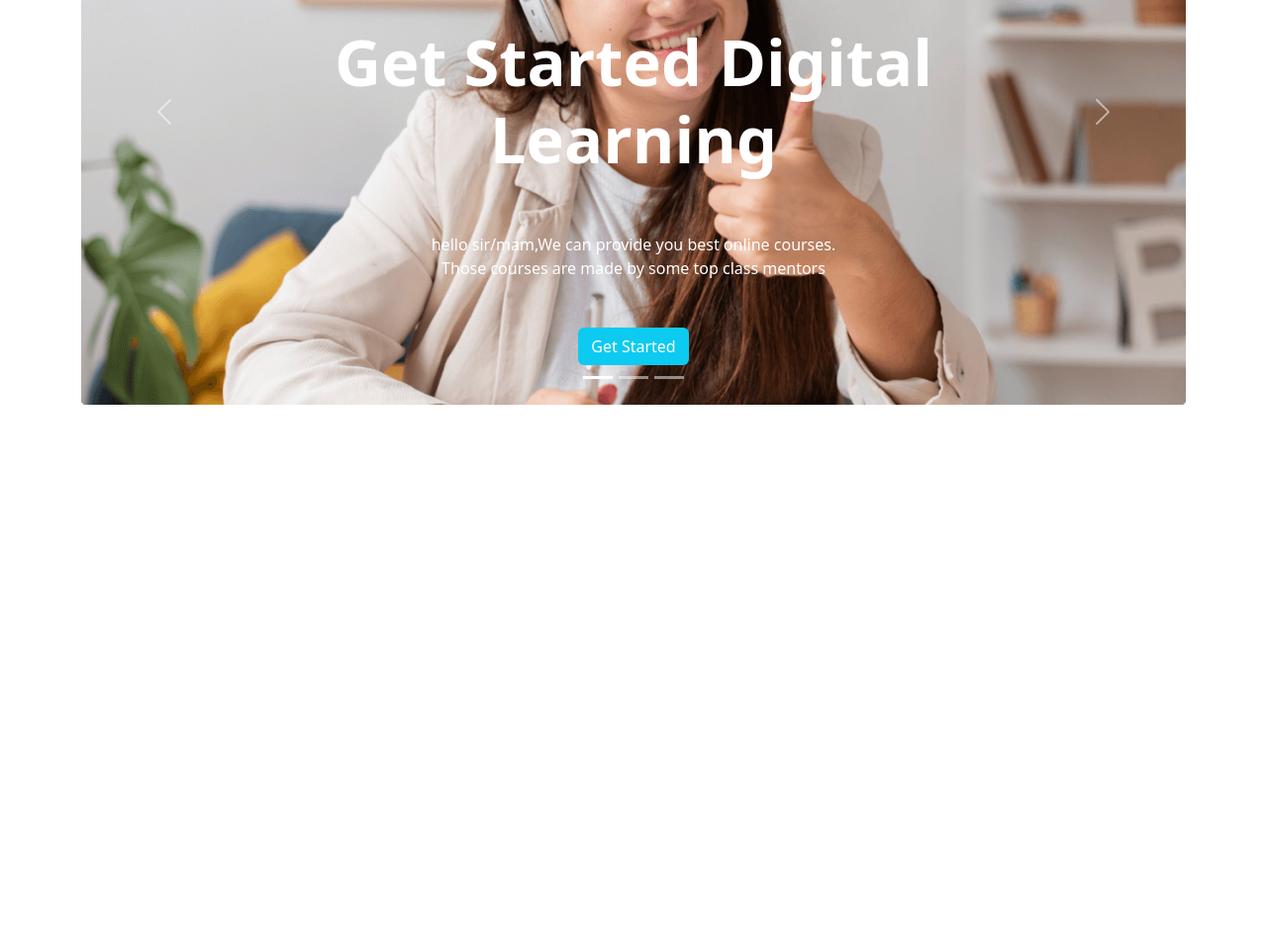
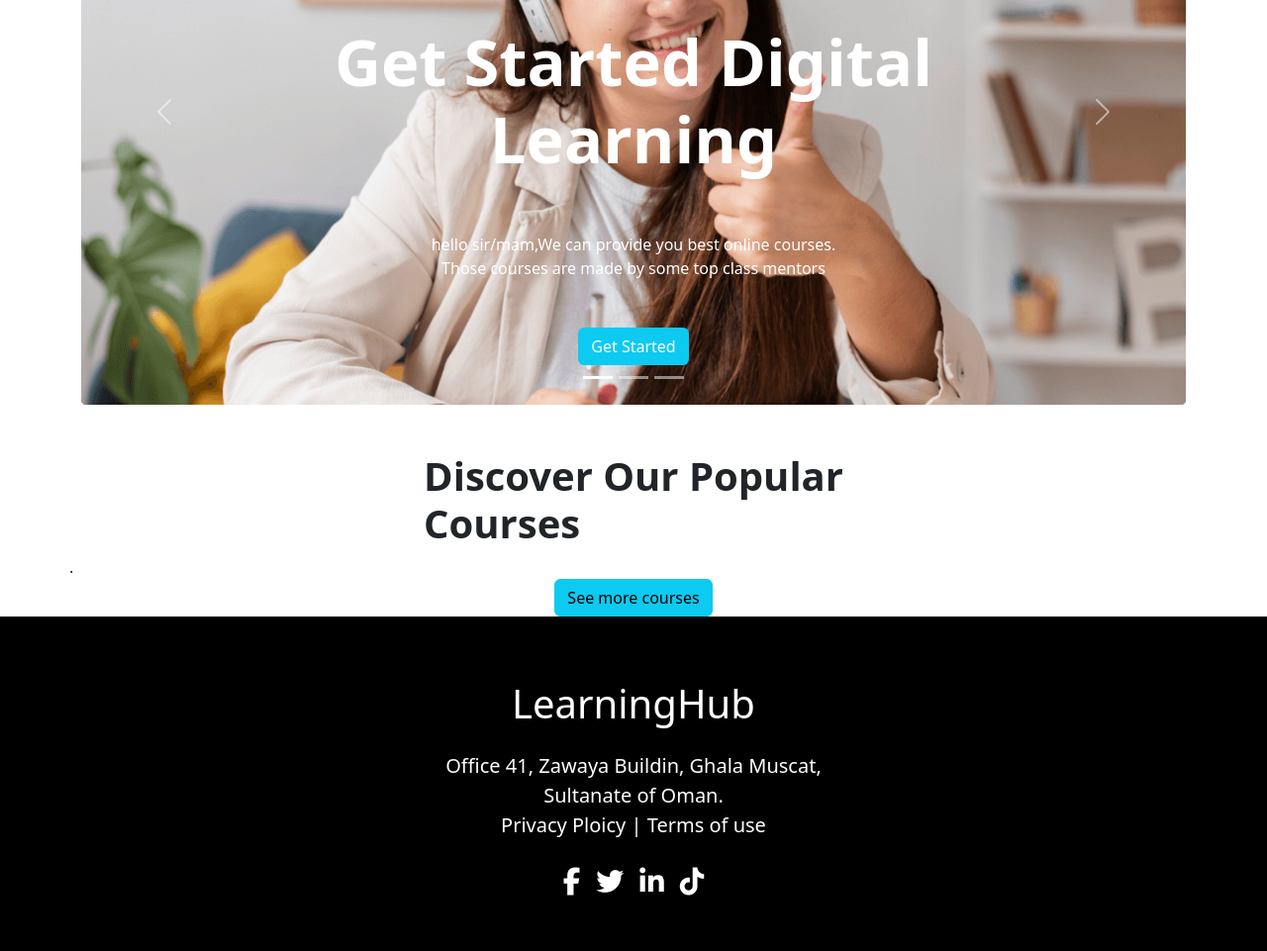
Before and after one commit to mahabub5090/Online-courses, a plain HTML site: page index.html in a window 1280 px wide. Shown: the part 257-1218 px from the top of the page at 99% size. Before the commit the page ends 800 px from the top, so only its background shows below. Drawn offline with nearby package versions, Linux system fonts and the light colour scheme.

Commit message:
footer added

```diff
--- a/index.html
+++ b/index.html
@@ -82,7 +82,7 @@
                     <div class="carousel-item active">
                         <img src="edTech-website-main/images/cover/cover-1.png" class="d-block w-100" alt="...">
                         <div class="carousel-caption d-flex justify-content-center align-items-center flex-column">
-                            <h1 class="slider-font fw-semibold">Get Started Digital Learning</h1>
+                            <h1 class="slider-font fw-semibold ">Get Started Digital Learning</h1>
                             <p class="fw-normal my-5">hello sir/mam,We can provide you best online courses. <br> Those
                                 courses are made by some top class mentors </p>
                             <div class="btn bg-info text-white">Get Started</div>
@@ -91,7 +91,7 @@
                     <div class="carousel-item">
                         <img src="edTech-website-main/images/cover/cover-2.jpg" class="d-block w-100" alt="...">
                         <div class="carousel-caption d-flex justify-content-center align-items-center flex-column">
-                            <h1 class="slider-font fw-semibold">Get Started Digital Learning</h1>
+                            <h1 class="slider-font fw-semibold ">Get Started Digital Learning</h1>
                             <p class="fw-normal my-5">hello sir/mam,We can provide you best online courses. <br> Those
                                 courses are made by some top class mentors .</p>
                             <div class="btn bg-info text-white">Get Started</div>
@@ -100,7 +100,7 @@
                     <div class="carousel-item fw-semibold">
                         <img src="edTech-website-main/images/cover/cover-3.jpg" class="d-block w-100" alt="...">
                         <div class="carousel-caption d-flex justify-content-center align-items-center flex-column">
-                            <h1 class="slider-font fw-semibold">Get Started Digital Learning</h1>
+                            <h1 class="slider-font fw-semibold ">Get Started Digital Learning</h1>
                             <p class="fw-normal my-5">hello sir/mam,We can provide you best online courses. <br> Those
                                 courses are made by some top class mentors </p>
                             <div class="btn bg-info text-white">Get Started</div>
@@ -128,23 +128,52 @@
         ----------------------------------------------------------------- -->
         <section>
             <!-- course part header start -->
-            <div></div>
+            <div class="d-flex justify-content-center pt-5">
+                <h1 class="fs-1 fw-semibold">Discover Our Popular <br> Courses</h1>
+            </div>
             <!-- end -->
             <!-- course main part start -->
-            <div></div>
+            <div class="row">
+                .
+            </div>
             <!-- end -->
             <!-- course button part -->
-            <div></div>
+            <div class="d-flex justify-content-center"><button class="btn btn-info ">See more courses</button></div>
         </section>
         <!-------------------------------------------------------------------------
     course sec end
 ---------------------------------------------------------------------- -->
+
     </main>
+    <!-- footer start -->
+    <footer class="bg-black pt-5 pb-5 ">
+        <div class="d-flex flex-column justify-content-center align-items-center text-white">
+            <h2 class="fs-1 p-3 ">LearningHub</h2>
+            <p class="fs-5 text-center pb-1">Office 41, Zawaya Buildin, Ghala Muscat, <br>
+                Sultanate of Oman. <br> Privacy Ploicy | Terms of use</p>
+        </div>
+        <div class="fs-3 d-flex justify-content-center align-items-center">
+            <a class="text-white" target="_blank" href="https://www.facebook.com/"><i
+                    class="fa-brands fa-facebook-f p-2"></i></a>
+            <a class="text-white" target="_blank" href="https://twitter.com/"></a><i
+                class="fa-brands fa-twitter p-2 text-white"></i></a>
+            <!-- for twitter-icon color problem, i need to apply "text-white" class again in twitter-icon -->
+            <a class="text-white" target="_blank" href="https://www.linkedin.com/"> <i
+                    class="fa-brands fa-linkedin-in p-2"></i></a>
+            <a class="text-white" target="_blank" href="https://www.tiktok.com/en/"> <i
+                    class="fa-brands fa-tiktok p-2"></i></a>
+        </div>
+
+    </footer>
+    <!-- footer end -->
     <!-- javascript plugin -->
     <script src="https://cdn.jsdelivr.net/npm/bootstrap@5.2.0/dist/js/bootstrap.bundle.min.js"
         integrity="sha384-A3rJD856KowSb7dwlZdYEkO39Gagi7vIsF0jrRAoQmDKKtQBHUuLZ9AsSv4jD4Xa"
         crossorigin="anonymous"></script>
     <!--  -->
+    <!-- font awesome kit -->
+    <script src="https://kit.fontawesome.com/cb6cc0eba0.js" crossorigin="anonymous"></script>
+    <!--  -->
 </body>
 
 </html>
```
